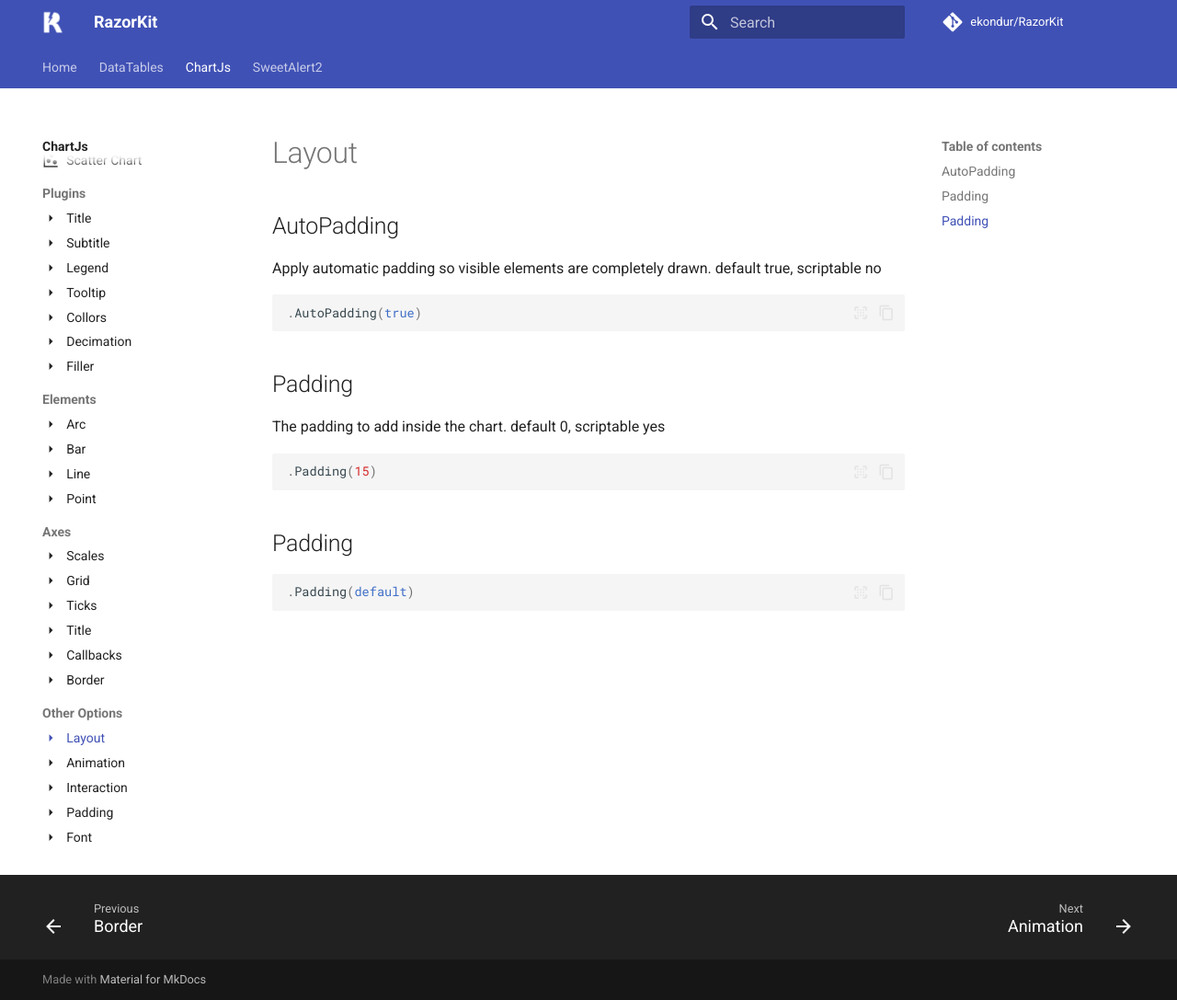
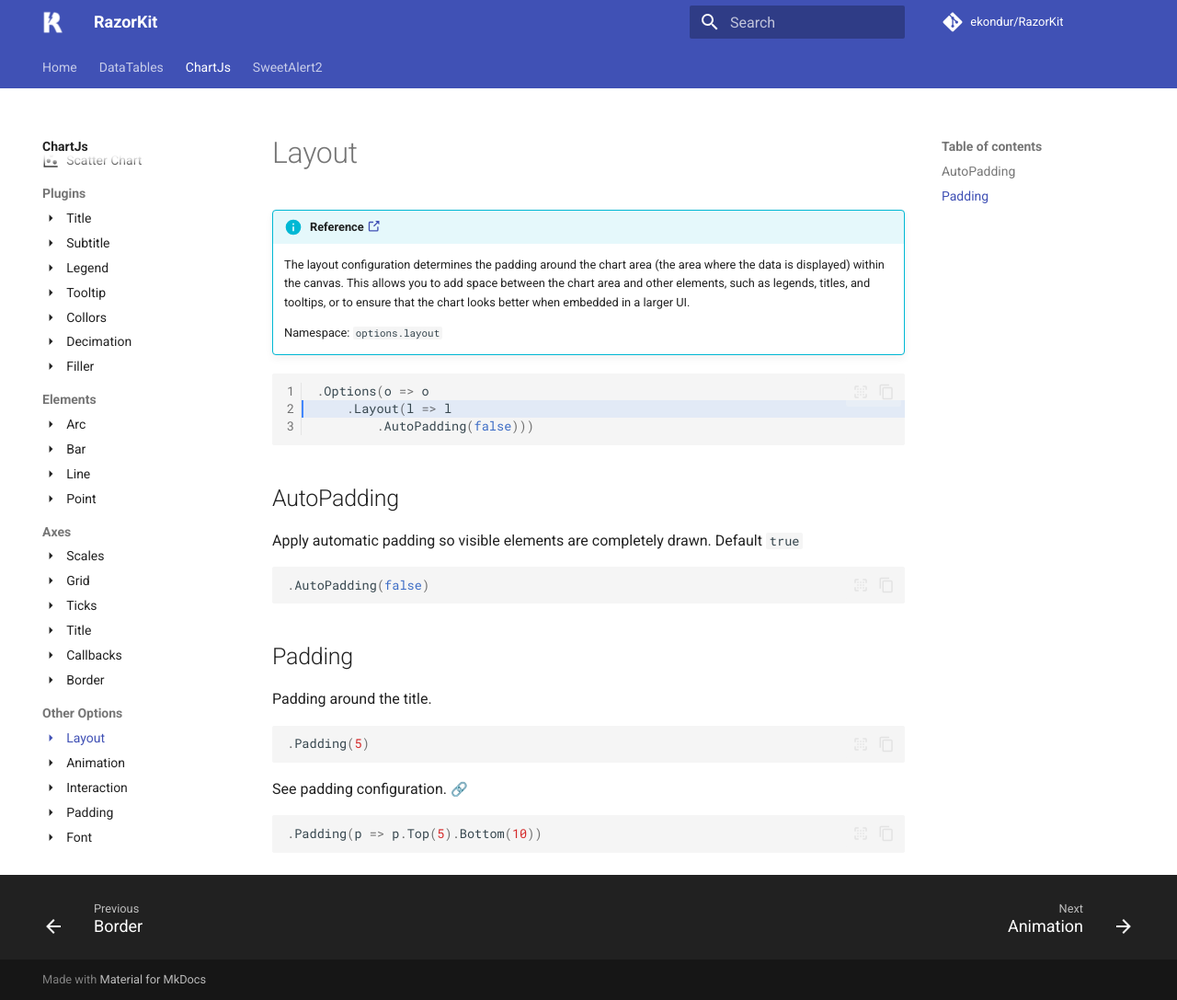
Before and after one commit to ekondur/RazorKit, an MkDocs documentation site: the page built from docs/chartjs/layout.md, in a window 1280 px wide and 1087 px high. Shown: the whole window at 92% size. Built offline with MkDocs 1.6.1 and Material for MkDocs 9.7.7, drawn with Linux system fonts in a browser that asks for light colours; emoji names are drawn with the system emoji font; comment, search, counter and statistics services are not loaded.

Commit message:
update padding doc

````diff
--- a/docs/chartjs/layout.md
+++ b/docs/chartjs/layout.md
@@ -2,22 +2,32 @@
 icon: material/menu-right
 ---
 
+!!! info "Reference [:octicons-link-external-16:](https://www.chartjs.org/docs/latest/configuration/layout.html)"
+	The layout configuration determines the padding around the chart area (the area where the data is displayed) within the canvas.
+	This allows you to add space between the chart area and other elements, such as legends, titles, and tooltips,
+	or to ensure that the chart looks better when embedded in a larger UI.
+
+	Namespace: ```options.layout```
+
+```csharp hl_lines="2" linenums="1"
+.Options(o => o
+	.Layout(l => l
+		.AutoPadding(false)))
+```
+
 ## AutoPadding
-Apply automatic padding so visible elements are completely drawn.
-            default true, scriptable no
+Apply automatic padding so visible elements are completely drawn. Default ```true```
 ```csharp
-.AutoPadding(true)
+.AutoPadding(false)
 ```
 
 ## Padding
-The padding to add inside the chart.
-            default 0, scriptable yes
+Padding around the title.
 ```csharp
-.Padding(15)
+.Padding(5)
 ```
-
-## Padding
-
+See padding configuration.
+[:link:](padding.md)
 ```csharp
-.Padding(default)
+.Padding(p => p.Top(5).Bottom(10))
 ```
````
Also changed, not shown: docs/chartjs/axes/ticks.md (+3 -4 lines), docs/chartjs/axes/title.md (+5 -6 lines), docs/chartjs/datasets/mixed.md (+7 -1 lines), docs/chartjs/plugins/legend.md (+9 -7 lines), docs/chartjs/plugins/title.md (+2 -1 lines), docs/chartjs/plugins/tooltip.md (+3 -4 lines).
